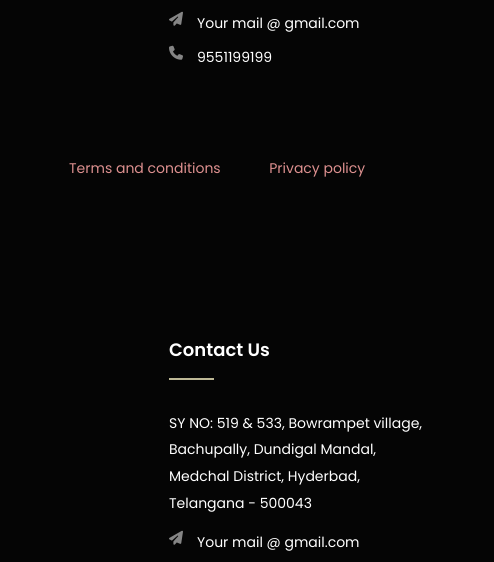
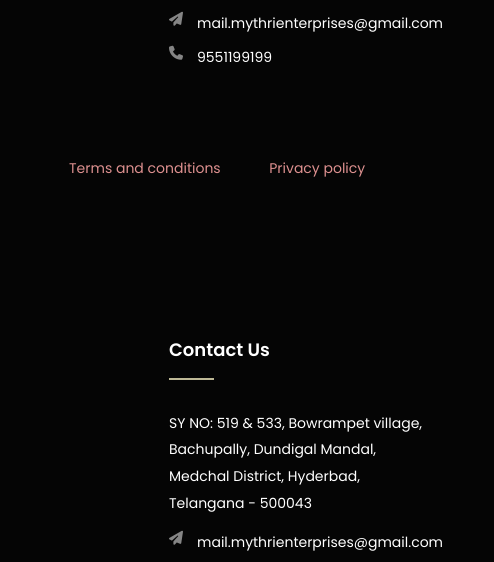
Before and after one commit to bhavi-creations/mythri-enterprises, a plain HTML site: page not-found.html in a window 1280 px wide. Shown: the part 797-1359 px from the top of the page, 786-1280 px from the left. Drawn offline with Linux system fonts and the light colour scheme; files whose address does not match are found by name.

Commit message:
mail id changed

```diff
--- a/not-found.html
+++ b/not-found.html
@@ -202,7 +202,7 @@
 								<ul class="list-style-one">
 									<li><span class="icon1 fa fa-location-arrow"></span>SY NO: 519 & 533, Bowrampet village, Bachupally, Dundigal Mandal, Medchal District, Hyderbad, Telangana - 500043</li>
 									<li><span class="icon2 fa-solid fa-phone"></span>+91 9551199199</li>
-									<li><span class="icon fa fa-envelope"></span>www.mythrienterprises.com</li>
+									<li><span class="icon fa fa-envelope"></span>mail.mythrienterprises@gmail.com</li>
 									<li><span class="icon fa fa-clock-o"></span>Week Days: 09.00 a.m to 06.00 p.m</li>
 								</ul>
 							</div>
@@ -497,7 +497,7 @@
 									<h6>Contact Us</h6>
 									<div class="text">SY NO: 519 & 533, Bowrampet village, Bachupally, Dundigal Mandal, Medchal District, Hyderbad, Telangana - 500043</div>
 									<ul class="contact-list">
-										<li><span class="icon fa fa-send"></span>Your mail @ gmail.com</li>
+										<li><span class="icon fa fa-send"></span>mail.mythrienterprises@gmail.com</li>
 										<li><span class="icon fa fa-phone"></span><a href="tel:+123-4567-89000">9551199199</a></li>
 									</ul>
 								</div>
@@ -570,7 +570,7 @@
 							<h6>Contact Us</h6>
 							<div class="text">SY NO: 519 & 533,<br/> Bowrampet village, <br/>Bachupally,<br/> Dundigal Mandal,<br/> Medchal District, <br/>Hyderbad, <br/>Telangana - 500043</div>
 							<ul class="contact-list">
-								<li><span class="icon fa fa-send"></span>Your mail @ gmail.com</li>
+								<li><span class="icon fa fa-send"></span>mail.mythrienterprises@gmail.com</li>
 								<li><span class="icon fa fa-phone"></span><a href="tel:+123-4567-89000">9551199199</a></li>
 							</ul>
 						</div>
@@ -685,7 +685,7 @@
 									<h6>Contact Us</h6>
 									<div class="text">SY NO: 519 & 533, Bowrampet village, Bachupally, Dundigal Mandal, Medchal District, Hyderbad, Telangana - 500043</div>
 									<ul class="contact-list">
-										<li><span class="icon fa fa-send"></span>Your mail @ gmail.com</li>
+										<li><span class="icon fa fa-send"></span>mail.mythrienterprises@gmail.com</li>
 										<li><span class="icon fa fa-phone"></span><a href="tel:+123-4567-89000">9551199199</a></li>
 									</ul>
 								</div>
@@ -761,7 +761,7 @@
 							<h6>Contact Us</h6>
 							<div class="text">SY NO: 519 & 533,<br/> Bowrampet village, <br/>Bachupally,<br/> Dundigal Mandal,<br/> Medchal District, <br/>Hyderbad, <br/>Telangana - 500043</div>
 							<ul class="contact-list">
-								<li><span class="icon fa fa-send"></span>Your mail @ gmail.com</li>
+								<li><span class="icon fa fa-send"></span>mail.mythrienterprises@gmail.com</li>
 								<li><span class="icon fa fa-phone"></span><a href="tel:+123-4567-89000">9551199199</a></li>
 							</ul>
 						</div>
```
Also changed, not shown: about.html (+3 -3 lines), blog-classic.html (+3 -3 lines), contact.html (+3 -3 lines), gallery.html (+4 -4 lines), index.html (+3 -3 lines), menu.html (+3 -3 lines), searchtest.html (+3 -3 lines), shop.html (+3 -3 lines), 1 other file.
